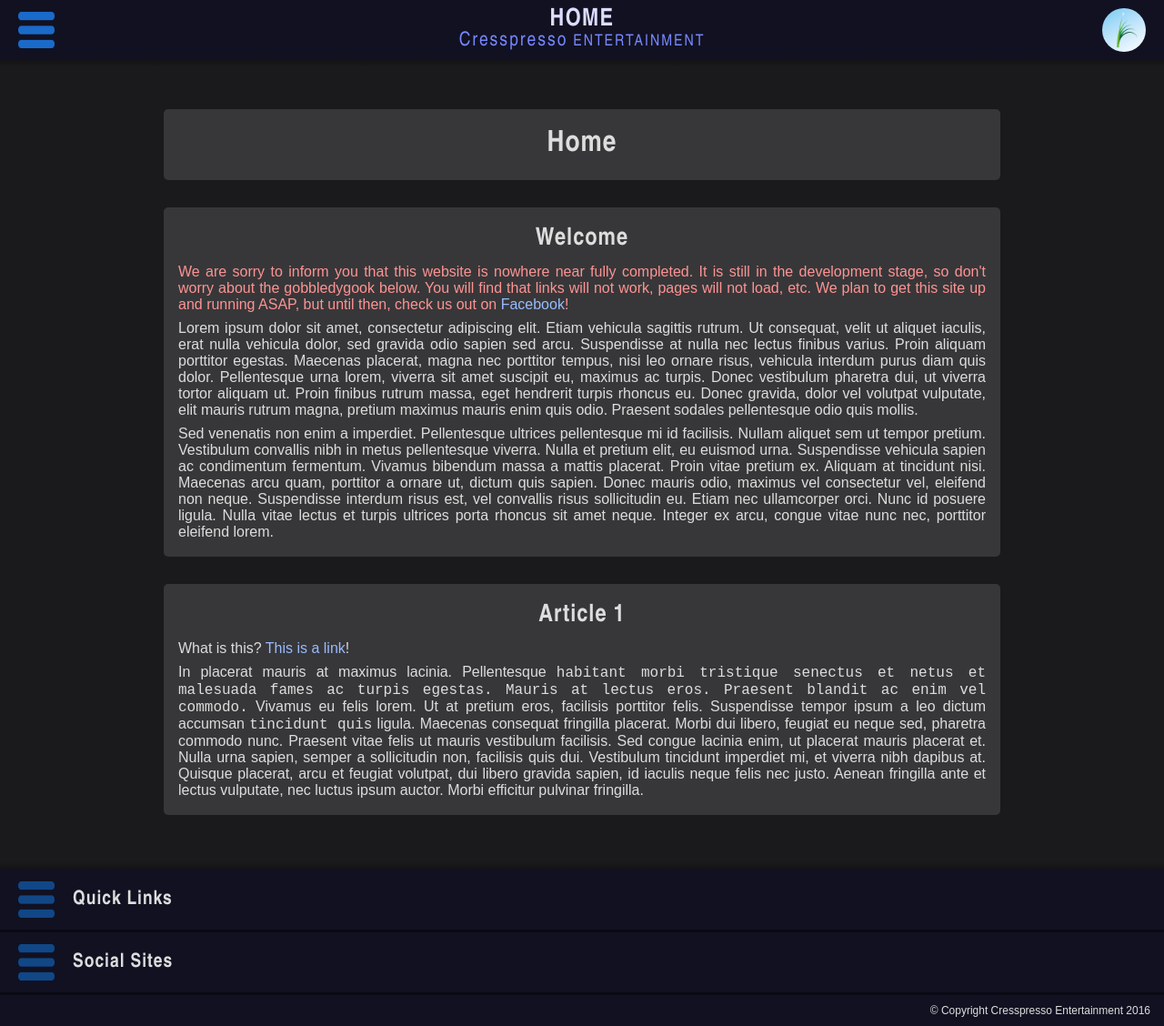
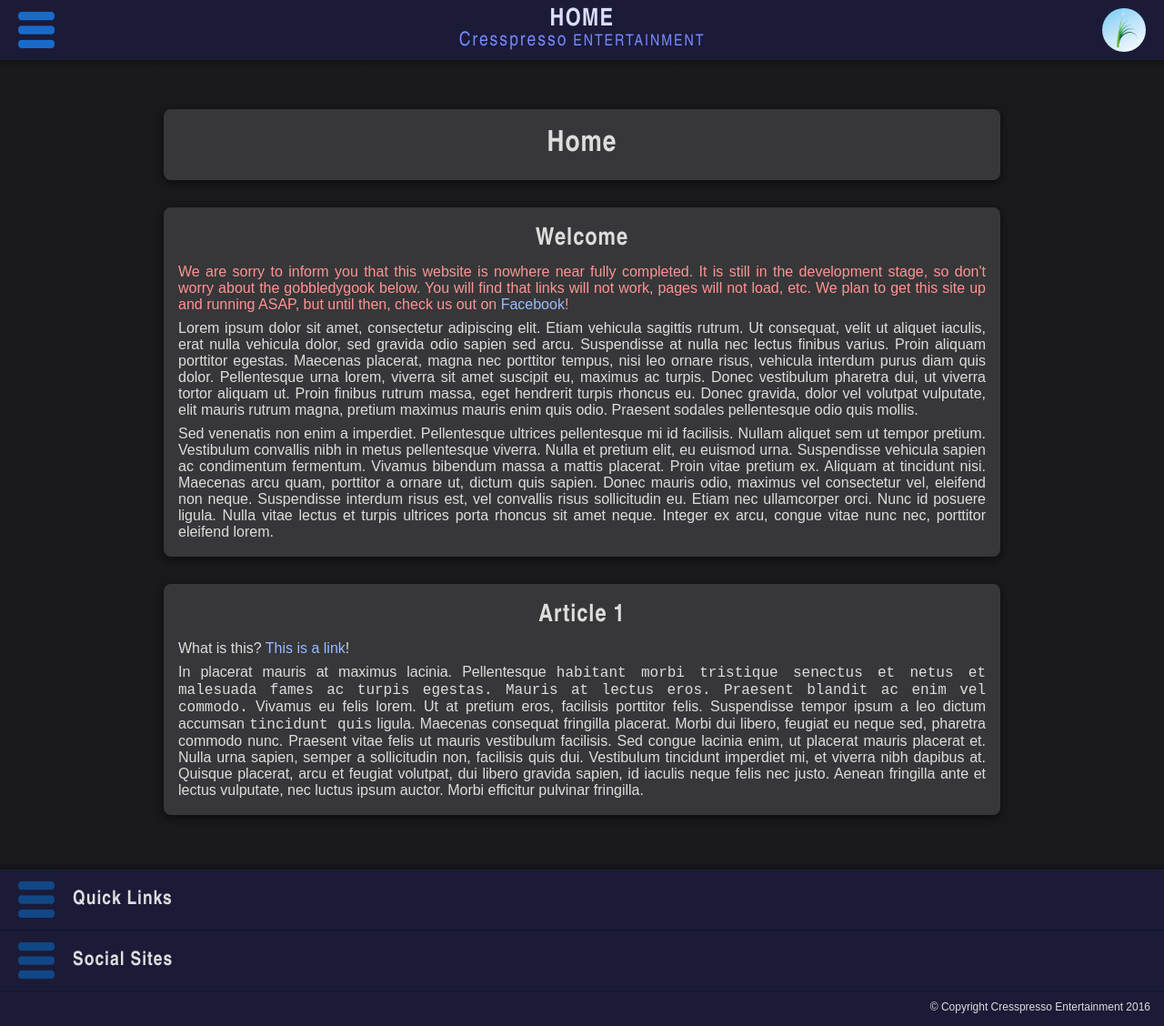
Before and after one commit to CresspressoEntertainment/cresspressoentertainment.github.io, a Jekyll site: the page built from index.html, in a window 1280 px wide. Shown: the whole page at 91% size. Built offline with Jekyll 4.4.1, drawn with Linux system fonts in a browser that asks for light colours.

Commit message:
box-shadows

```diff
--- a/_sass/syntax_highlighting/alternative.scss
+++ b/_sass/syntax_highlighting/alternative.scss
@@ -1,6 +1,7 @@
 $keyword: #678bea;
 $class: #35c7f2;
 $normal: #ddd;
+$normal-dark: #ccc;
 $constant: #e55f5f;
 
 .highlighter-rouge {
@@ -8,7 +9,7 @@ $constant: #e55f5f;
 
     .hll { background-color: $normal; }
     .err { color: #a61717; background-color: #e3d2d2; } /* Error */
-    .p { color: $normal; } /* Punctuation */
+    .p { color: $normal-dark; } /* Punctuation */
     .w { color: #666666; } /* Text.Whitespace */
     .x { @extend .p; } /* Other */
 
@@ -16,7 +17,7 @@ $constant: #e55f5f;
     .c { color: #777;  } /* Comment */
     .c1 { @extend .c; } /* Comment.Single */
     .cm { @extend .c; } /* Comment.Multiline */
-    .cp { @extend .c; } /* Comment.Preproc */
+    .cp { color: #aaa; } /* Comment.Preproc */
     .cs { color: #e50808; background-color: #520000; } /* Comment.Special */
 
     /* Generic */
--- a/assets/style.scss
+++ b/assets/style.scss
@@ -3,17 +3,17 @@
 
 /* variables */
 
-$header-bg-color: rgb(17, 17, 34);
-$header-bg-color-dark: rgb(10, 10, 21);
+$header-bg-color: 		rgb(27, 27, 56);
+$header-bg-color-light: lighten($header-bg-color, 3%);
+$header-bg-color-dark: 	rgb(21, 21, 36);
 
 $icon-bg-color: rgba(0,0,0,0.1);
 $icon-width: 48px;
-
 $icon-padding: 3px;
 
-$nav-a-div-height: $icon-width + $icon-padding * 2;
-$nav-li-height: $nav-a-div-height + 12px;
-$title-height: $nav-li-height;
+$nav-a-div-height: 	$icon-width + $icon-padding * 2;
+$nav-li-height: 	$nav-a-div-height + 12px;
+$title-height: 		$nav-li-height;
 
 $nav-a-div-padding-partial: 14px + $icon-padding * 2;
 $nav-a-div-margin: 15px;
@@ -23,13 +23,18 @@ $nav-padding: 6px;
 $font-normal: "Arial", sans-serif;
 $font-narrow: "Arial Narrow", "Arial", sans-serif;
 
+$toggle-img-padding: 20px;
+
 $main-bg-color: rgb(26, 26, 29);
+$article-bg-color: rgb(55, 55, 57);
+
 $fade-color: darken($main-bg-color, 3%);
 $fade-height: 8px;
 
-$toggle-img-padding: 20px;
-
-$article-bg-color: rgb(55, 55, 57);
+$link-color: 				#9bf;
+$link-color-hover: 			#77f;
+$link-color-visited: 		#b9f;
+$link-color-visited-hover: 	#86f;
 
 /* mixins */
 
@@ -57,13 +62,6 @@ $article-bg-color: rgb(55, 55, 57);
     -ms-transform: $properties;
 }
 
-@mixin article-border($color) {
-	border-top: 3px solid $color;
-	border-bottom: 3px solid $color;
-	border-left: 2px solid transparentize($color, 0.6);
-	border-right: 2px solid transparentize($color, 0.6);
-}
-
 /* syntax highlighting */
 
 @import "syntax_highlighting/alternative.scss";
@@ -76,13 +74,14 @@ $article-bg-color: rgb(55, 55, 57);
 
 .highlighter-rouge {
     display: inline;
-    padding: 1px 4px 1px 4px;
+    padding: 1px 4px;
     overflow-x: auto;
 
     font-family: monospace;
 
     border-radius: 5px;
 	background-color: $main-bg-color;
+	font-size: 0.9em;
 }
 pre.highlight {
     display: inline-block;
@@ -95,6 +94,8 @@ pre.highlight {
 	margin-top: 1em;
 	margin-bottom: 1em;
 	padding: 10px;
+
+	box-shadow: 0 0 8px 1px rgba(0,0,0,0.5) inset;
 
     white-space: pre;
 	font-size: 10pt;
@@ -139,25 +140,37 @@ h2 {
 }
 
 a {
-    color: #9bf;
+    color: $link-color;
     text-decoration: none;
+	@include transition(color 0.1s);
 }
 a:hover {
-    color: #77f;
+    color: $link-color-hover;
 	text-shadow: 0px 3px 2px #000;
 }
 a:visited {
-    color: #b9f;
+    color: $link-color-visited;
 }
 a:visited:hover {
-    color: #86f;
+    color: $link-color-visited-hover;
 }
 
 ul {
 	padding-left: 23px;
 }
-ul.nav li {
-	margin: 10px 0;
+ul.nav {
+	li {
+		margin: 10px 0;
+	}
+	a {
+    	letter-spacing: 1pt;
+	}
+	a:visited {
+		color: $link-color;
+	}
+	a:visited:hover {
+		color: $link-color-hover;
+	}
 }
 
 /* HEADER & FOOTER */
@@ -188,6 +201,10 @@ header .toggle ~ label {
     display: block;
 }
 
+.toggle ~ label:hover div {
+
+}
+
 /* toggle icons - open/close */
 
 .toggle ~ label img {
@@ -215,12 +232,17 @@ header .toggle ~ label {
 }
 
 /* when menu is open */
+@mixin heightexpand($rows) {
+	height: $nav-li-height * $rows + $nav-padding * 2;
+}
 .toggle.mainpages:checked ~ .toggle-content {
-    height: $nav-li-height * 6 + $nav-padding * 2;
+	@include heightexpand(6);
 }
 .toggle.socialsites:checked ~ .toggle-content {
-    height: $nav-li-height * 3 + $nav-padding * 2;
+	@include heightexpand(3);
 }
+
+/* HEADER & FOOTER continued */
 
 header,
 footer {
@@ -249,12 +271,12 @@ footer .fade {
     margin: 0;
     padding: 0;
     width: 100%;
-    height: 3px;
+    height: 1px; /* acts as border-bottom when closed */
     overflow: hidden;
 
     z-index: 1;
 
-    @include transition (height 0.3s);
+    @include transition(height 0.3s);
     background-color: $header-bg-color-dark;
 }
 header .toggle-content {
@@ -269,7 +291,7 @@ header .toggle-content {
 
     z-index: 2;
 
-    @include transition (top 0.3s);
+    @include transition(top 0.3s);
 }
 
 /* TITLE */
@@ -285,12 +307,12 @@ header .toggle-content {
     color: #ddf;
     background: $header-bg-color;
 
-    @include transition (background 0.2s);
+    @include transition(background 0.2s);
 }
 #title:hover {
     text-decoration: none;
 
-    background: rgb(25, 25, 41);
+    background: $header-bg-color-light;
 }
 #title img {
 	position: absolute;
@@ -301,7 +323,8 @@ header .toggle-content {
 	border-radius: $icon-width;
 }
 
-/* HEADER/FOOTER continued */
+/* HEADER & FOOTER continued */
+
 header h2,
 header h3 {
     text-transform: uppercase;
@@ -369,7 +392,7 @@ nav a {
     text-decoration: none;
     font-size: 18pt;
 
-    @include transition (background 0.2s);
+    @include transition(background 0.2s);
 }
 nav ul.socialsites a {
     font-size: 14pt; /* small-screen-default */
@@ -431,16 +454,17 @@ nav a span {
     padding-left: 80px;
 }
 
+$nav-link-color-hover: #e1e1ff;
 nav a:hover {
-    color: #bbf;
+    color: $nav-link-color-hover;
     text-decoration: none;
     background: rgba(255, 255, 255, 0.05);
 }
 nav a:visited {
-	color: #9bf;
+	color: $link-color;
 }
 nav a:visited:hover {
-	color: #bbf;
+	color: $nav-link-color-hover;
 }
 
 
@@ -455,6 +479,10 @@ div.expandable {
     height: auto;
 
     background: $header-bg-color;
+	@include transition(background-color 0.2s);
+}
+div.expandable:hover {
+	background: $header-bg-color-light;
 }
 
 footer .toggle,
@@ -497,7 +525,8 @@ article {
     text-align: left; /* small-screen default */
 
 	background: $article-bg-color;
-	border-radius: 5px;
+	border-radius: 8px;
+	box-shadow: 0 3px 10px 1px rgba(0,0,0,0.5);
 
 	p,
 	h1,
@@ -537,14 +566,16 @@ main>article {
 
 	section,
 	article {
-		margin-left: -$article-padding; /* small-screen default */
-		margin-right: -$article-padding; /* small-screen default */
+		margin-left: 3px - $article-padding; /* small-screen default */
+		margin-right: 3px - $article-padding; /* small-screen default */
 
 		margin-bottom: 30px;
 		margin-top: 30px;
 
-		@include article-border(#60636d);
+		border: 2px dotted #60636d;
+		//@include article-border(#60636d);
 	}
+
 }
 
 .WIP {
@@ -556,13 +587,21 @@ main>article {
 @media only screen and (max-width: 479px) {
 	section,
 	article {
+		border-radius: 10px;
+
 		.codeblock {
 			position: relative;
 			left: 50%;
-			width: 110%;
+			width: 98%;
 			@include transform(translateX(-50%));
-			@include article-border($article-bg-color);
+			//border-top: 1px solid #000;
+			//border-bottom: 1px solid #555;
 		}
+	}
+	main>section,
+	main>article {
+		margin-left: 1%;
+		margin-right: 1%;
 	}
 }
 @media only screen and (min-width: 480px) {
@@ -605,6 +644,7 @@ main>article {
 		margin-left: auto;
 		margin-right: auto;
         width: 600px;
+		@include transition(width 0.2s);
     }
 }
 
```
Also changed, not shown: 1 other file.
